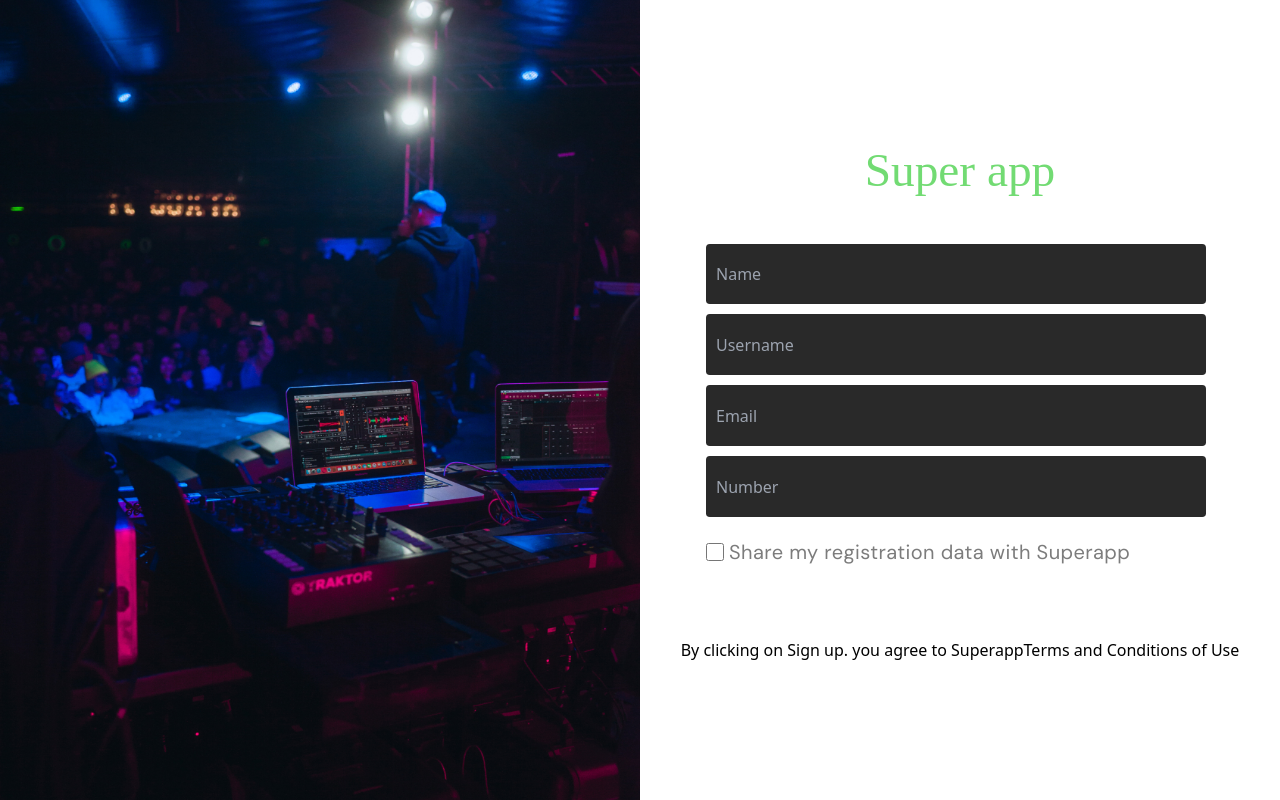
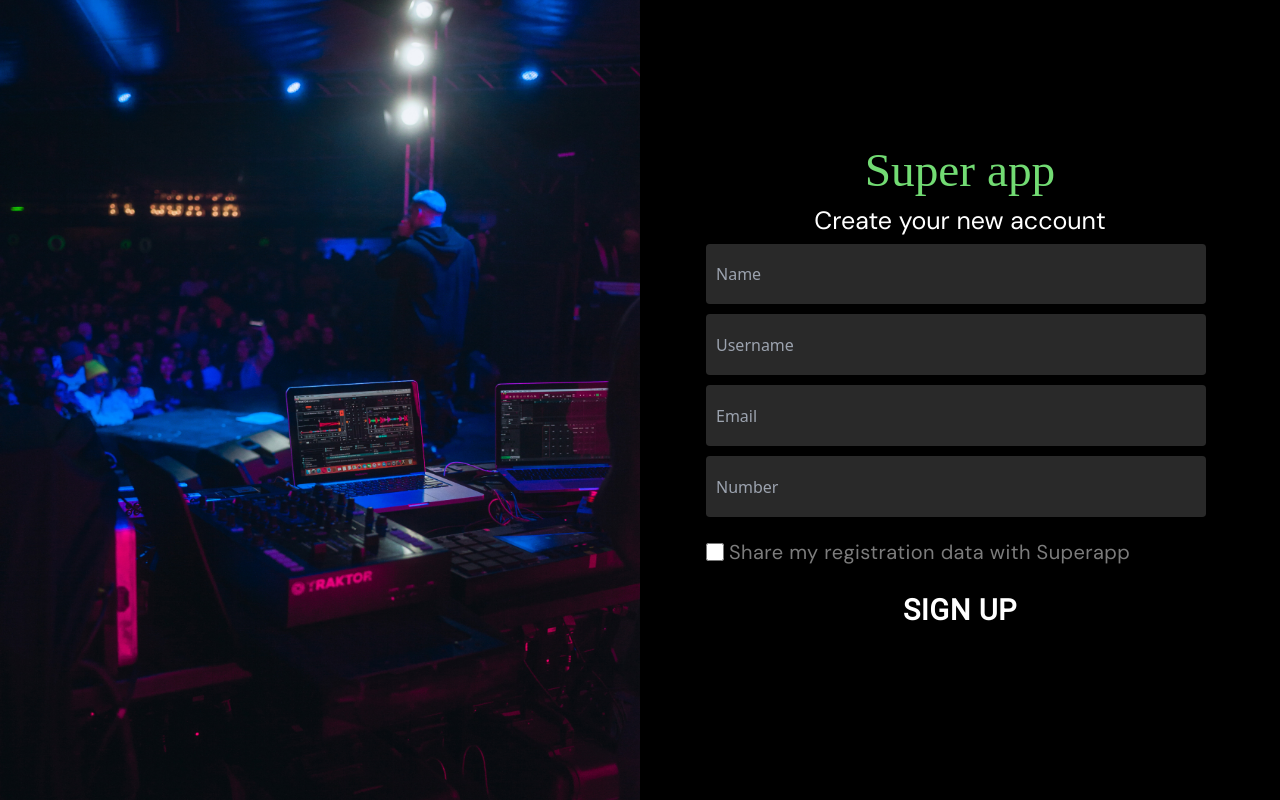
Before and after one commit to abhinavroy83/Superapp, a React (Vite) app: page / in a window 1280 px wide. Built offline with nearby package versions, Linux system fonts and the light colour scheme; a web font is replaced by a local one.

Commit message:
deploy to github

```diff
--- a/package.json
+++ b/package.json
@@ -1,9 +1,12 @@
 {
+  "homepage": "https://abhinavroy83.github.io/Superapp",
   "name": "superapp",
   "private": true,
   "version": "0.0.0",
   "type": "module",
   "scripts": {
+    "predeploy": "npm run build",
+    "deploy": "gh-pages -d build",
     "dev": "vite",
     "build": "vite build",
     "lint": "eslint . --ext js,jsx --report-unused-disable-directives --max-warnings 0",
@@ -27,6 +30,7 @@
     "eslint-plugin-react": "^7.32.2",
     "eslint-plugin-react-hooks": "^4.6.0",
     "eslint-plugin-react-refresh": "^0.4.3",
+    "gh-pages": "^6.0.0",
     "postcss": "^8.4.31",
     "tailwindcss": "^3.3.3",
     "vite": "^4.4.5"
--- a/src/Components/RegisterPage/RegisterPage.jsx
+++ b/src/Components/RegisterPage/RegisterPage.jsx
@@ -15,8 +15,10 @@ function RegisterPage() {
     formState: { errors },
   } = useForm();
   const onSubmit = (data) => {
-    console.log(data);
+    // console.log(data);
     dispatch(setUser(data));
+    localStorage.setItem("userData", JSON.stringify(data));
+    console.log(data)
 
     navigate("/Category");
   };
--- a/src/Components/RegisterPage/registerPage.css
+++ b/src/Components/RegisterPage/registerPage.css
@@ -4,6 +4,7 @@
   display: flex;
   justify-content: center;
   align-items: center;
+  background: #000;
 }
 
 .registerImage {
--- a/src/Components/SelectCategoryPage/Category.css
+++ b/src/Components/SelectCategoryPage/Category.css
@@ -5,6 +5,7 @@
   display: flex;
   justify-content: space-between;
   align-items: center;
+  background: #000;
 }
 .selected-images {
   width: 50vw;
--- a/src/Components/SelectCategoryPage/Category.jsx
+++ b/src/Components/SelectCategoryPage/Category.jsx
@@ -37,6 +37,7 @@ function Category() {
   const nextpage = () => {
     if (selectimage.length >= 3) {
       console.log("Selected Images:");
+      localStorage.setItem("selectedImages", JSON.stringify(selectimage));
       dispatch(setCategory(selectimage));
       // setErros(true)
       navigate("/Homepage");
```
Also changed, not shown: 1 other file (tests, documents, lock files or other folders).
